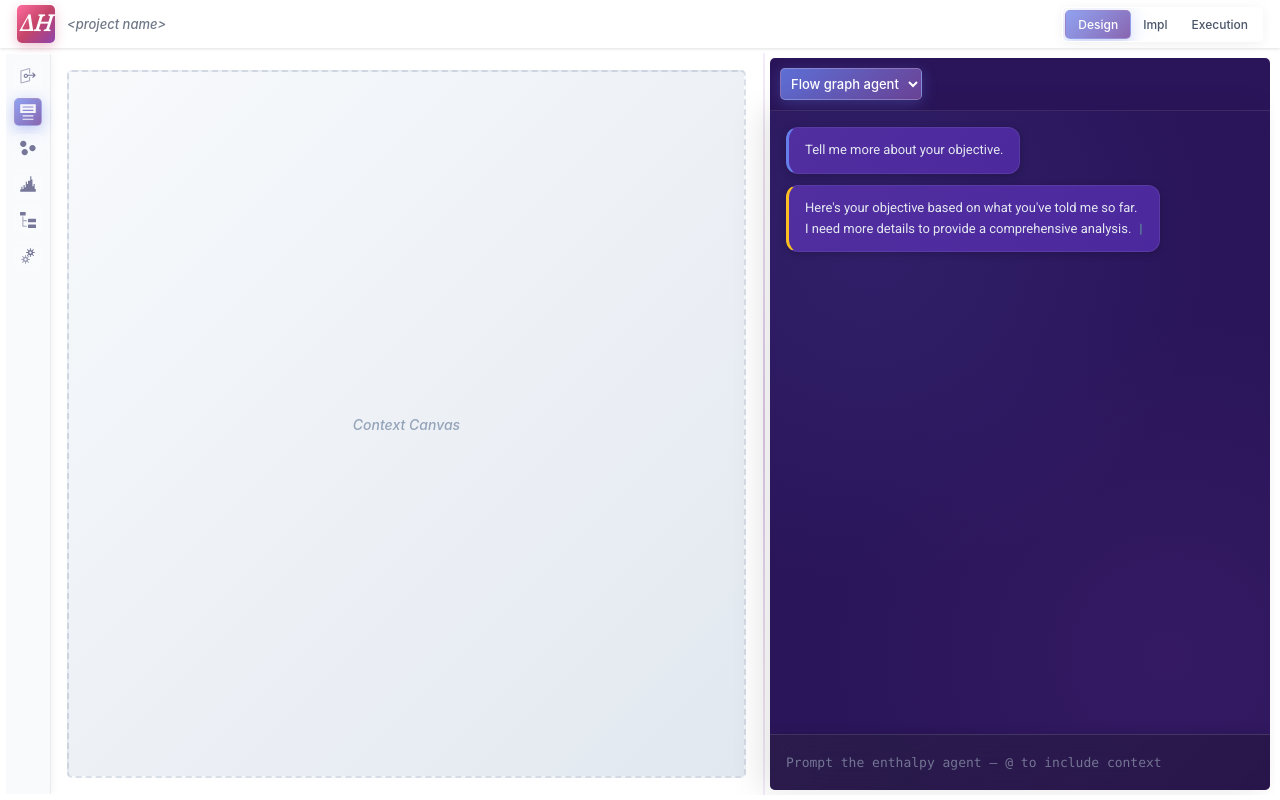
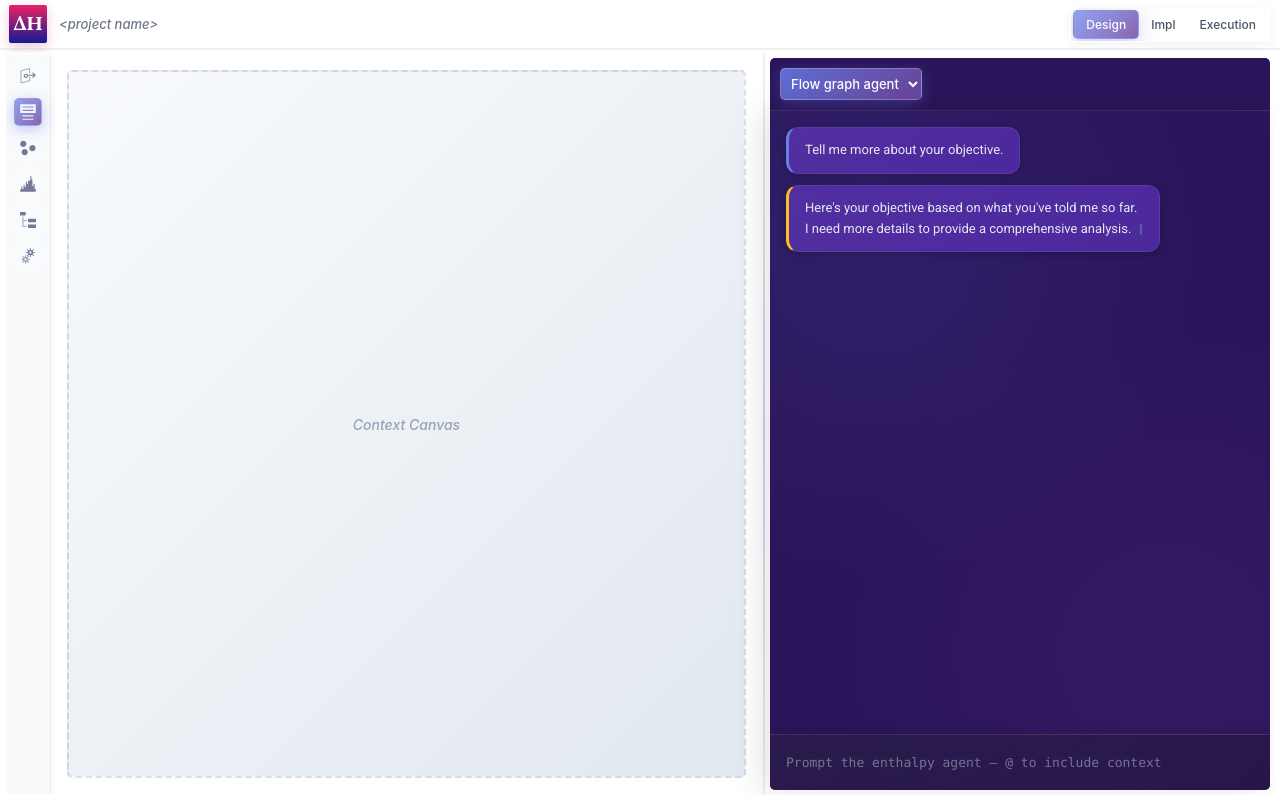
Before and after one commit to ovjectibity/enthalpy, a React (Create React App) app in the folder client/: page / in a window 1280 px wide. Built offline with nearby package versions, Linux system fonts and the light colour scheme; a web font is replaced by a local one.

Commit message:
logo styling

```diff
--- a/client/src/App.css
+++ b/client/src/App.css
@@ -33,7 +33,7 @@ body {
     backdrop-filter: blur(20px);
     -webkit-backdrop-filter: blur(20px);
     border-bottom: 1px solid rgba(0, 0, 0, 0.08);
-    padding: 8px 16px;
+    padding: 8px 8px;
     height: 48px;
     min-height: 48px;
     box-shadow: 0 1px 3px rgba(0, 0, 0, 0.12);
@@ -46,23 +46,24 @@ body {
 }
 
 .logo {
-    background: linear-gradient(135deg, #ff6b9d 0%, #c44569 50%, #8e44ad 100%);
+    background: linear-gradient(#ea2264, #141a96);
     color: white;
     font-weight: 400;
-    font-size: 24px;
+    font-size: 20px;
     width: 38px;
     height: 38px;
     display: flex;
     align-items: center;
     justify-content: center;
-    border-radius: 5px;
-    font-family: "EB Garamond", "Garamond", "Times New Roman", serif;
+    border-radius: 2px;
     box-shadow: 0 4px 12px rgba(196, 69, 105, 0.3);
+    padding: 10px 12px 10px 12px;
 }
 
 .logo-text {
     font-weight: 700;
-    font-style: italic;
+    font-family: "EB Garamond", "Garamond", "Times New Roman", serif;
+    font-style: bold;
 }
 
 .project-name {
```
